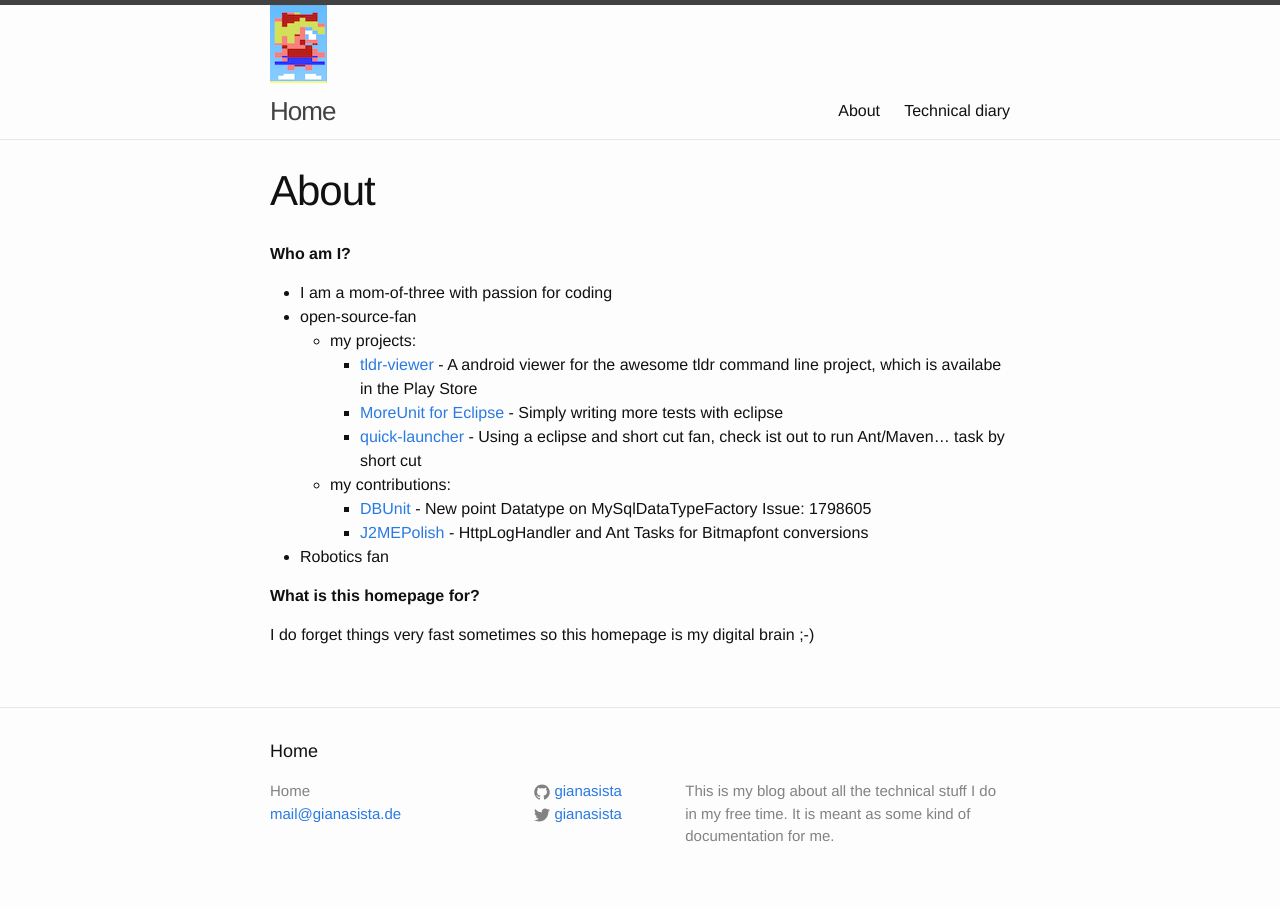
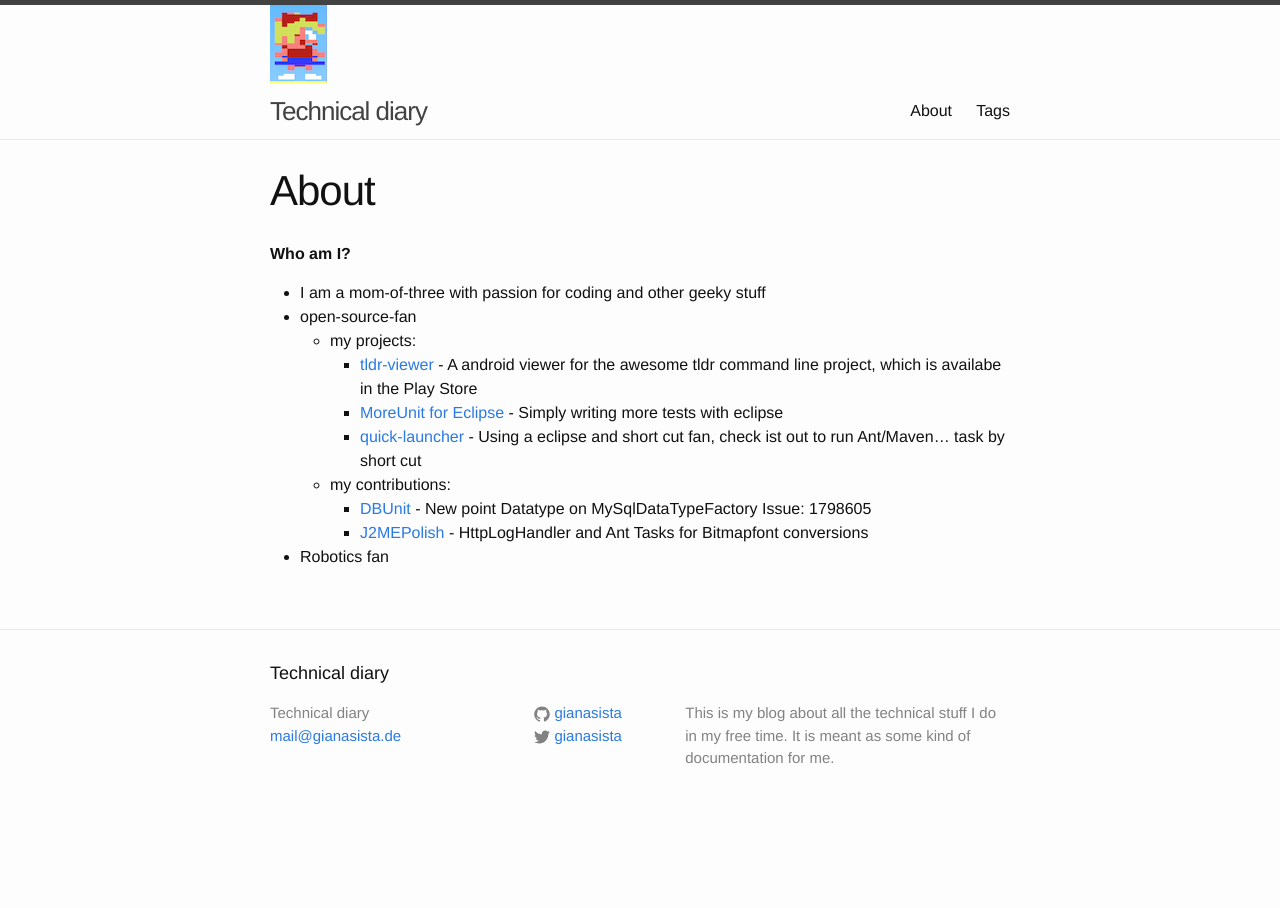
Before and after one commit to gianasista/gianasista.github.io, a Jekyll site: the page built from about.md, in a window 1280 px wide. Built offline with Jekyll 4.4.1, drawn with Linux system fonts in a browser that asks for light colours.

Commit message:
some restructuring

```diff
--- a/_config.yml
+++ b/_config.yml
@@ -6,7 +6,7 @@
 # 'jekyll serve'. If you change this file, please restart the server process.
 
 # Site settings
-title: Home
+title: Technical diary
 email: mail@gianasista.de
 description: > # this means to ignore newlines until "baseurl:"
   This is my blog about all the technical stuff I do in my free time. It is meant as some kind of documentation for me.
--- a/about.md
+++ b/about.md
@@ -6,7 +6,7 @@ permalink: /about/
 
 __Who am I?__
 
-* I am a mom-of-three with passion for coding
+* I am a mom-of-three with passion for coding and other geeky stuff
 * open-source-fan
   * my projects:
     * [tldr-viewer](https://github.com/gianasista/tldr-viewer) - A android viewer for the awesome tldr command line project, which is availabe in the Play Store
@@ -16,7 +16,3 @@ __Who am I?__
     * [DBUnit](http://www.dbunit.org/) - New point Datatype on MySqlDataTypeFactory Issue: 1798605
     * [J2MEPolish](http://www.enough.de/products/j2me-polish/) - HttpLogHandler and Ant Tasks for Bitmapfont conversions
 * Robotics fan
-
-__What is this homepage for?__
-
-I do forget things very fast sometimes so this homepage is my digital brain ;-)
--- a/index.html
+++ b/index.html
@@ -6,7 +6,7 @@ layout: default
 
   <ul class="post-list">
     {% for post in site.posts %}
-      {% if post.subtype == 'news' %}
+      {% if post.subtype == 'blog' %}
       <li>
         <span class="post-meta">{{ post.date | date: "%b %-d, %Y" }}</span>
 
--- a/tags.html
+++ b/tags.html
@@ -1,5 +1,6 @@
 ---
 layout: page
+title: Tags
 permalink: /tags/
 ---
 
```
Also changed, not shown: _make.md (renamed from _robots.md, +3 -3 lines), _posts/2017-12-02-blog-git-stash-reminder.markdown (added, +14 -0 lines), blog.md (deleted, +0 -19 lines).
